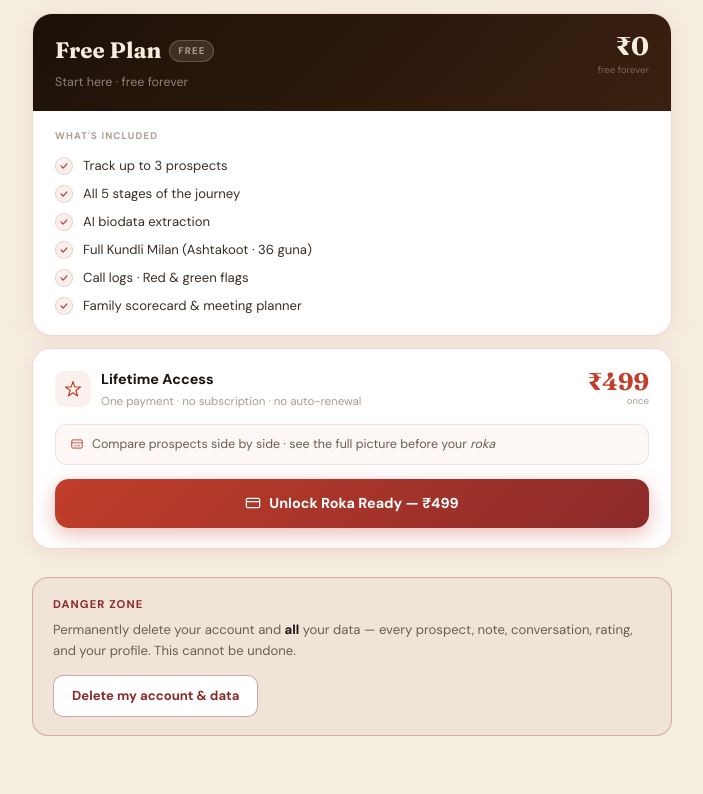
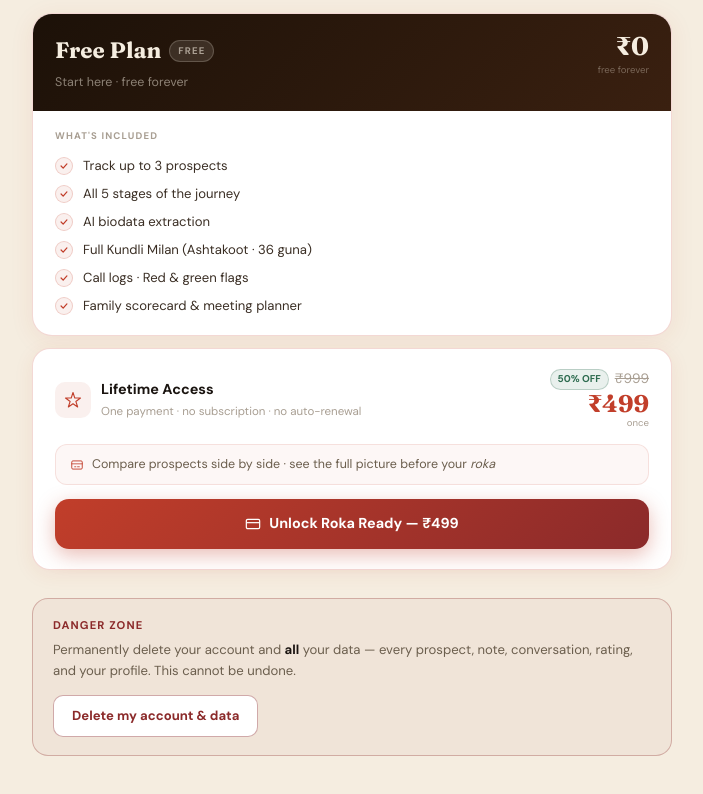
Before and after one commit to komalsinghania/kutumbh-app, a Next.js app: page /profile in a window 1280 px wide. Shown: the part 2105-2899 px from the top of the page, without its empty margins (288-991 px from the left). Built offline with nearby package versions, Linux system fonts and the light colour scheme; no server answers.

Commit message:
Show ₹999 with 50% OFF badge and ₹499 discounted price across all payment UI

```diff
--- a/src/app/dashboard/page.tsx
+++ b/src/app/dashboard/page.tsx
@@ -869,7 +869,7 @@ export default function DashboardPage() {
                         {startingTrial ? 'Starting…' : 'Start Free Trial'}
                       </button>
                       <p style={{ fontSize: '0.68rem', color: 'rgba(255,255,255,0.4)', marginTop: 12 }}>
-                        Then ₹499 once — no subscription, no auto-renewal.
+                        Then <span style={{ textDecoration: 'line-through' }}>₹999</span> ₹499 once (50% OFF) — no subscription, no auto-renewal.
                       </p>
                     </div>
                   </div>
@@ -924,12 +924,15 @@ export default function DashboardPage() {
                           <div style={{ width: 6, height: 6, borderRadius: '50%', background: '#ff6b4a', boxShadow: '0 0 6px rgba(255,107,74,0.8)' }} />
                           <span style={{ fontSize: '0.62rem', fontWeight: 800, color: 'rgba(255,200,180,0.9)', letterSpacing: '0.12em', textTransform: 'uppercase' }}>Roka Ready</span>
                         </div>
-                        <div style={{
-                          fontFamily: 'var(--font-fraunces, Fraunces, serif)',
-                          fontSize: '1.6rem', fontWeight: 800, color: 'white', lineHeight: 1,
-                        }}>
-                          ₹499
-                          <span style={{ fontSize: '0.65rem', fontWeight: 500, color: 'rgba(255,255,255,0.4)', marginLeft: 6, fontFamily: 'inherit' }}>once</span>
+                        <div style={{ textAlign: 'right' }}>
+                          <div style={{ display: 'flex', alignItems: 'center', gap: 5, justifyContent: 'flex-end', marginBottom: 2 }}>
+                            <span style={{ fontSize: '0.6rem', fontWeight: 800, color: '#a8f0c8', background: 'rgba(168,240,200,0.15)', border: '1px solid rgba(168,240,200,0.3)', borderRadius: 20, padding: '2px 7px' }}>50% OFF</span>
+                            <span style={{ fontSize: '0.8rem', color: 'rgba(255,255,255,0.35)', textDecoration: 'line-through' }}>₹999</span>
+                          </div>
+                          <div style={{ fontFamily: 'var(--font-fraunces, Fraunces, serif)', fontSize: '1.6rem', fontWeight: 800, color: 'white', lineHeight: 1 }}>
+                            ₹499
+                            <span style={{ fontSize: '0.65rem', fontWeight: 500, color: 'rgba(255,255,255,0.4)', marginLeft: 6, fontFamily: 'inherit' }}>once</span>
+                          </div>
                         </div>
                       </div>
 
@@ -1002,16 +1005,16 @@ export default function DashboardPage() {
                           <div style={{ fontSize: '0.62rem', fontWeight: 700, color: '#a89e92', textTransform: 'uppercase', letterSpacing: '0.1em', marginBottom: 4 }}>You pay</div>
                           <div style={{ display: 'flex', alignItems: 'baseline', gap: 6 }}>
                             <span style={{ fontFamily: 'var(--font-fraunces, Fraunces, serif)', fontSize: '2.2rem', fontWeight: 800, color: '#c13e2a', lineHeight: 1 }}>₹499</span>
-                            <span style={{ fontSize: '0.75rem', color: '#a89e92', textDecoration: 'line-through' }}>₹2,000+/mo</span>
+                            <span style={{ fontSize: '0.75rem', color: '#a89e92', textDecoration: 'line-through' }}>₹999</span>
                           </div>
                         </div>
                         <div style={{ textAlign: 'right' }}>
                           <div style={{ fontSize: '0.62rem', fontWeight: 700, color: '#a89e92', textTransform: 'uppercase', letterSpacing: '0.1em', marginBottom: 4 }}></div>
-                          {/* <div style={{
+                          <div style={{
                             background: 'rgba(45,107,79,0.1)', border: '1px solid rgba(45,107,79,0.25)',
                             borderRadius: 20, padding: '4px 12px',
                             fontSize: '0.75rem', fontWeight: 700, color: '#2D6B4F',
-                          }}>Save ₹23,501/yr</div> */}
+                          }}>50% OFF</div>
                         </div>
                       </div>
 
--- a/src/components/PlanCard.tsx
+++ b/src/components/PlanCard.tsx
@@ -165,6 +165,10 @@ export default function PlanCard({ isPaid, paidAt, razorpayPaymentId, onUpgradeS
               <div style={{ fontSize: '0.72rem', color: '#a89e92', marginTop: 2 }}>One payment · no subscription · no auto-renewal</div>
             </div>
             <div style={{ marginLeft: 'auto', textAlign: 'right', flexShrink: 0 }}>
+              <div style={{ display: 'flex', alignItems: 'center', gap: 6, justifyContent: 'flex-end', marginBottom: 2 }}>
+                <span style={{ fontSize: '0.62rem', fontWeight: 800, color: '#2D6B4F', background: 'rgba(45,107,79,0.1)', border: '1px solid rgba(45,107,79,0.25)', borderRadius: 20, padding: '2px 7px' }}>50% OFF</span>
+                <span style={{ fontSize: '0.85rem', color: '#a89e92', textDecoration: 'line-through' }}>₹999</span>
+              </div>
               <div style={{ fontFamily: 'var(--font-fraunces, Fraunces, Georgia, serif)', fontSize: '1.5rem', fontWeight: 800, color: '#c13e2a', lineHeight: 1 }}>₹499</div>
               <div style={{ fontSize: '0.6rem', color: '#a89e92' }}>once</div>
             </div>
```
